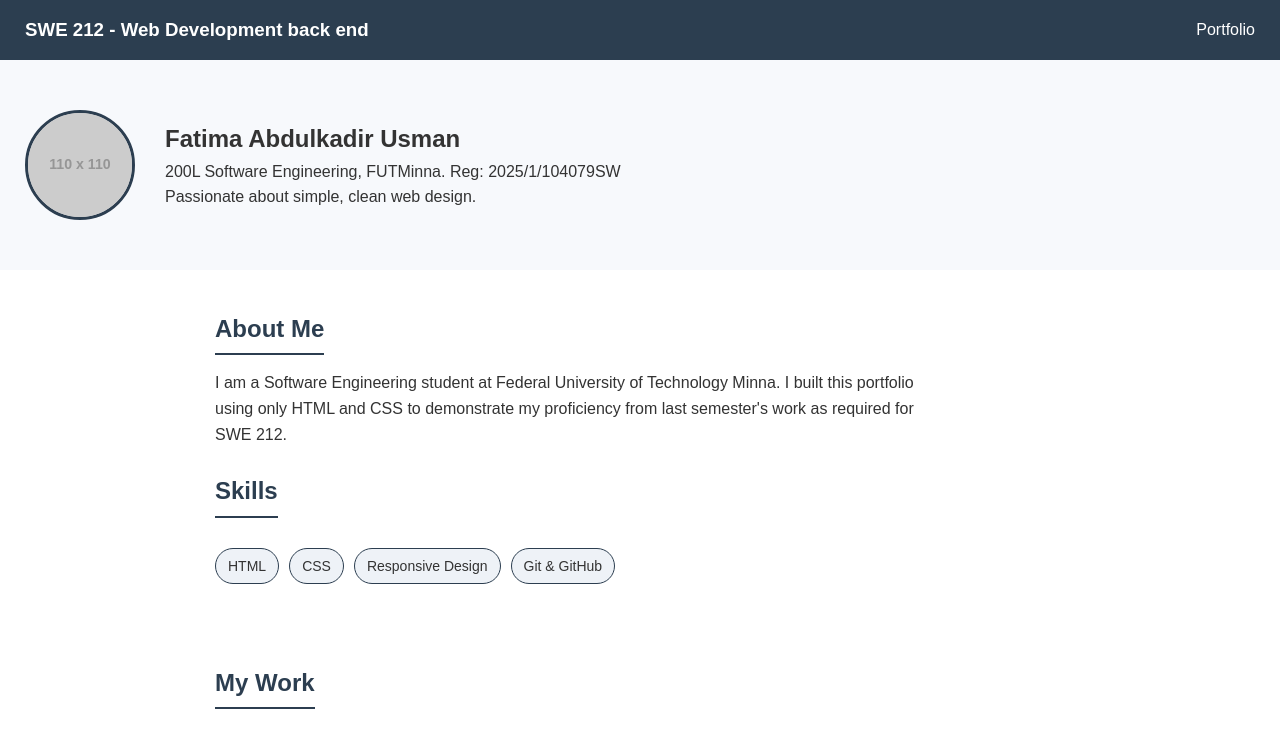
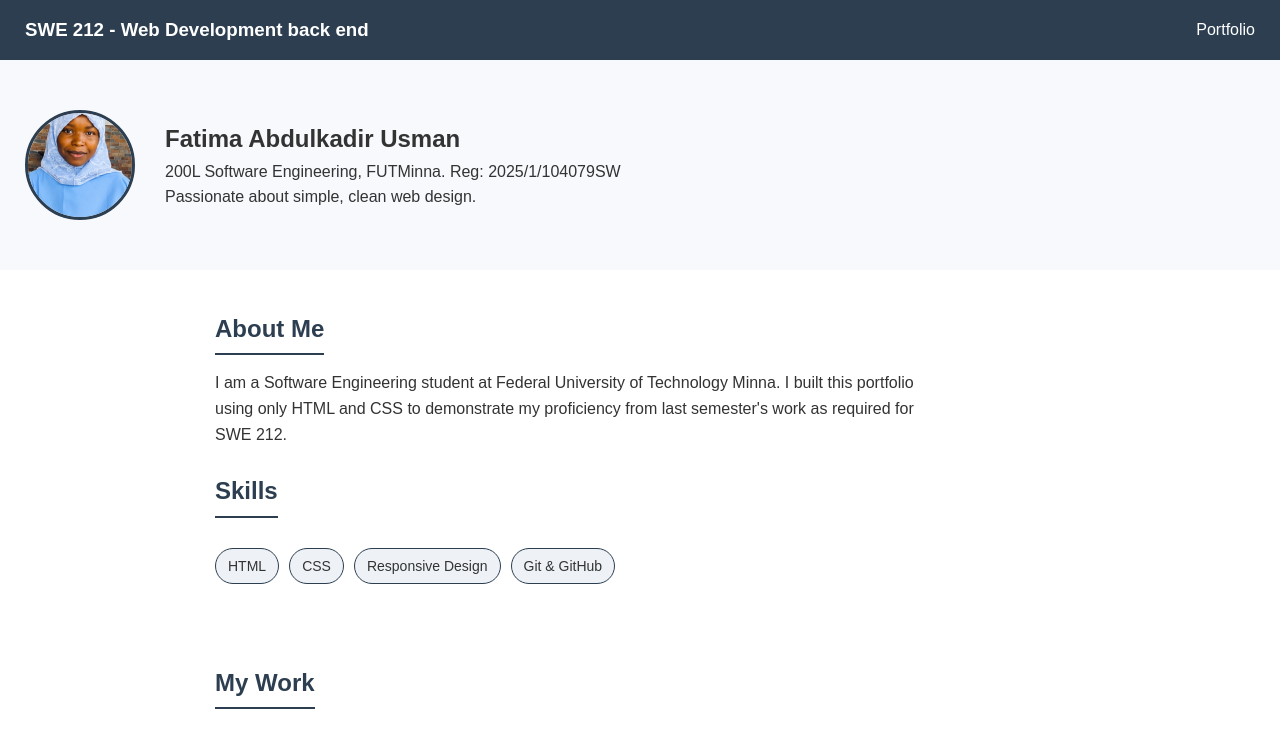
Before and after one commit to abdulkadirf675-sys/portfolio-, a plain HTML site: page index.html in a window 1280 px wide. Shown: the top 736 px of the page. Drawn offline with Linux system fonts and the light colour scheme; placeholder pictures from the web are drawn by us.

Commit message:
Update index.html

```diff
--- a/index.html
+++ b/index.html
@@ -31,7 +31,7 @@ footer .dots span{border:1px solid #fff; border-radius:50%; padding:4px 8px; mar
 </nav>
 
 <section id="hero" style="max-width:100%; margin:0">
-  <div class="hero-img"><img src="https://via.placeholder.com/110" alt="My Picture"></div>
+  <div class="hero-img"><img src="Fatima.jpg" alt="My Picture"></div>
   <div>
     <h1>Fatima Abdulkadir Usman</h1>
     <p>200L Software Engineering, FUTMinna. Reg: 2025/1/104079SW<br>Passionate about simple, clean web design.</p>
```
